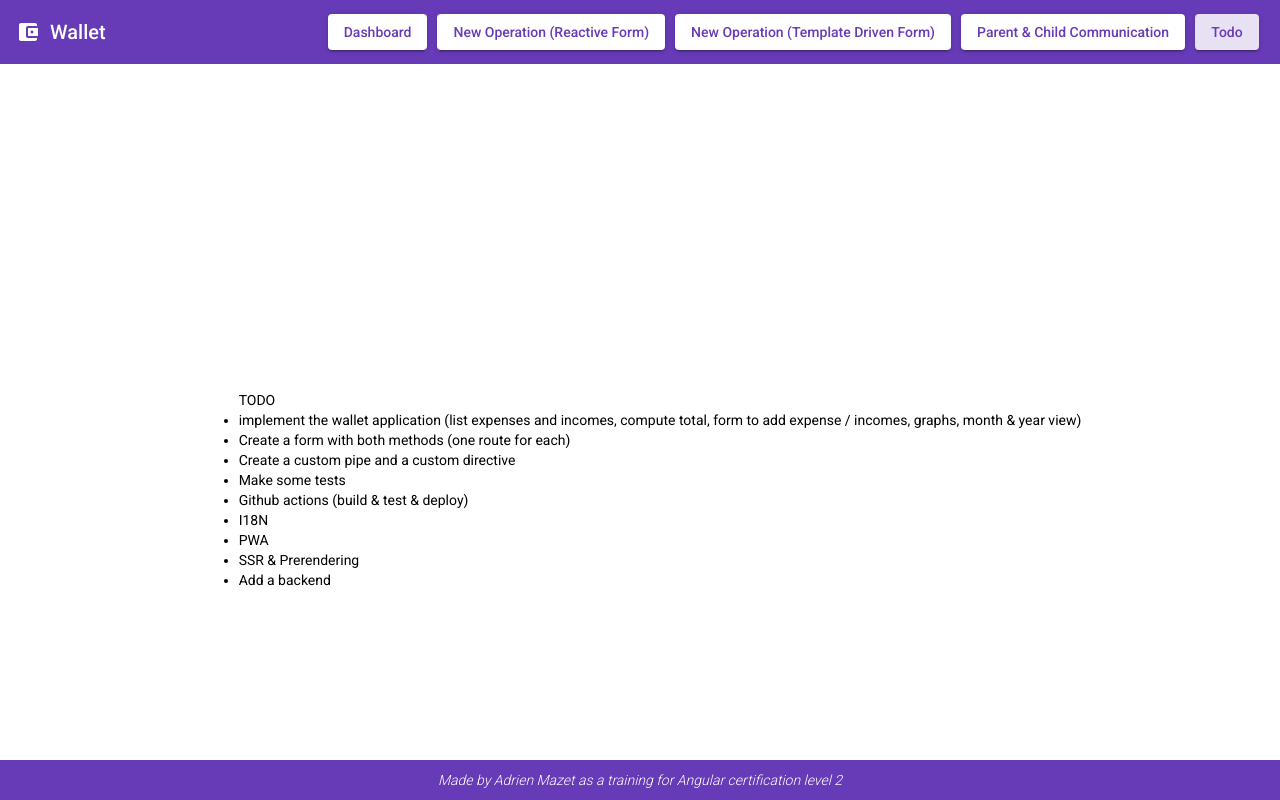
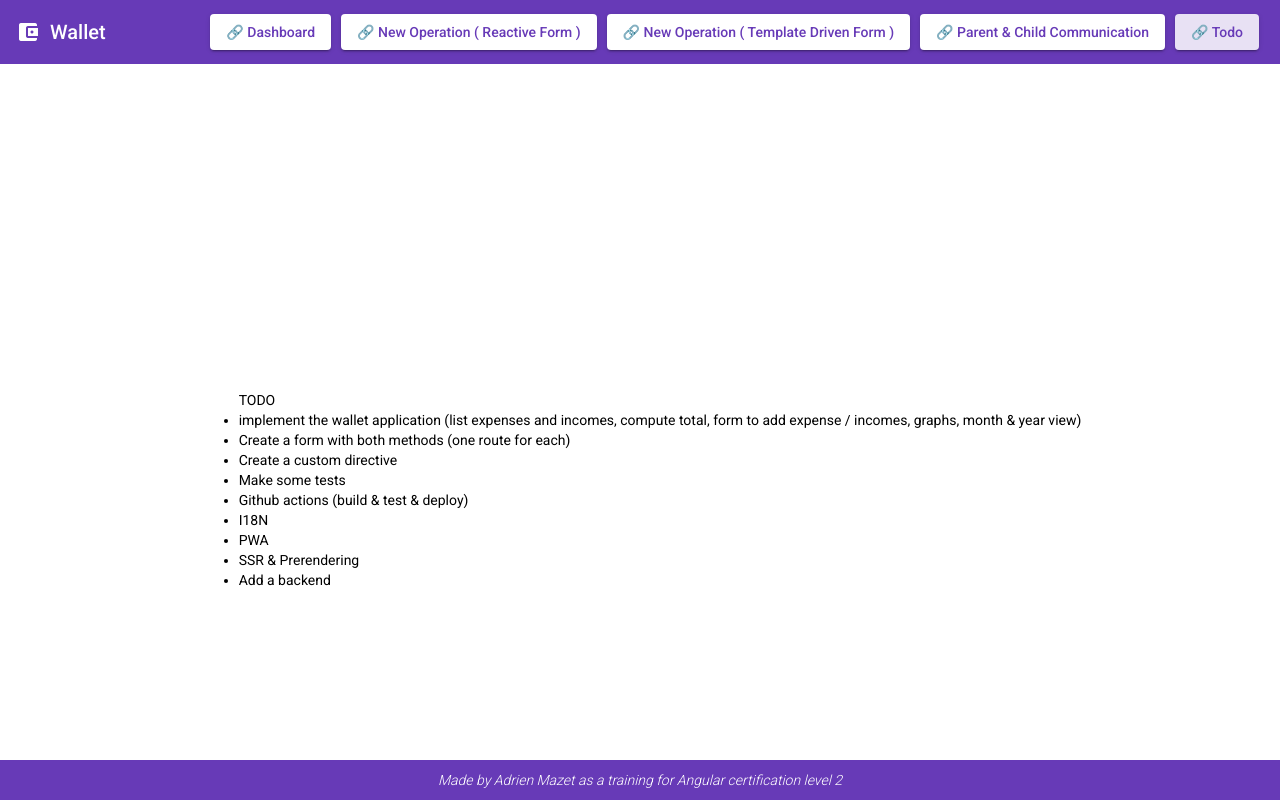
Before and after one commit to AdrienMazet/angular-training, an Angular app in the folder wallet/: page /todo in a window 1280 px wide. Built offline with nearby package versions, Linux system fonts and the light colour scheme.

Commit message:
Use of a custom pipe

```diff
--- a/wallet/src/app/app.component.html
+++ b/wallet/src/app/app.component.html
@@ -11,7 +11,7 @@
     *ngFor="let link of links"
     routerLink="{{ link.path }}"
     routerLinkActive="active-link"
-    >{{ link.label | titlecase }}</a
+    >{{ link.label | linkcase }}</a
   >
 </mat-toolbar>
 <router-outlet></router-outlet>
--- a/wallet/src/app/app.component.ts
+++ b/wallet/src/app/app.component.ts
@@ -10,11 +10,11 @@ export class AppComponent {
     { path: 'dashboard', label: 'dashboard' },
     {
       path: 'new-operation-reactive-form',
-      label: 'new operation (reactive form)',
+      label: 'new operation ( reactive form )',
     },
     {
       path: 'new-operation-template-driven-form',
-      label: 'new operation (template driven form)',
+      label: 'new operation ( template driven form )',
     },
     { path: 'parent-child', label: 'Parent & child communication' },
     { path: 'todo', label: 'todo' },
--- a/wallet/src/app/app.module.ts
+++ b/wallet/src/app/app.module.ts
@@ -16,6 +16,7 @@ import { NewOperationTemplateDrivenFormComponent } from './new-operation-templat
 import { TodoComponent } from './todo/todo.component';
 import { ChildComponent } from './child/child.component';
 import { ParentComponent } from './parent/parent.component';
+import { LinkCasePipe } from './pipes/link-case.pipe';
 
 @NgModule({
   declarations: [
@@ -26,6 +27,7 @@ import { ParentComponent } from './parent/parent.component';
     NewOperationTemplateDrivenFormComponent,
     ChildComponent,
     ParentComponent,
+    LinkCasePipe,
   ],
   imports: [
     MatSelectModule,
--- /dev/null
+++ b/wallet/src/app/pipes/link-case.pipe.ts
@@ -0,0 +1,14 @@
+import { Pipe, PipeTransform } from '@angular/core';
+
+@Pipe({
+  name: 'linkcase',
+})
+export class LinkCasePipe implements PipeTransform {
+  transform(value: string): string {
+    console.log();
+    return value
+      .split(' ')
+      .map((word) => word.charAt(0).toUpperCase() + word.slice(1).toLowerCase())
+      .reduce((a, b) => a + ' ' + b, '🔗 ');
+  }
+}
--- a/wallet/src/app/todo/todo.component.html
+++ b/wallet/src/app/todo/todo.component.html
@@ -5,7 +5,7 @@
     form to add expense / incomes, graphs, month & year view)
   </li>
   <li>Create a form with both methods (one route for each)</li>
-  <li>Create a custom pipe and a custom directive</li>
+  <li>Create a custom directive</li>
   <li>Make some tests</li>
   <li>Github actions (build & test & deploy)</li>
   <li>I18N</li>
```
Also changed, not shown: 1 other file (tests, documents, lock files or other folders).
